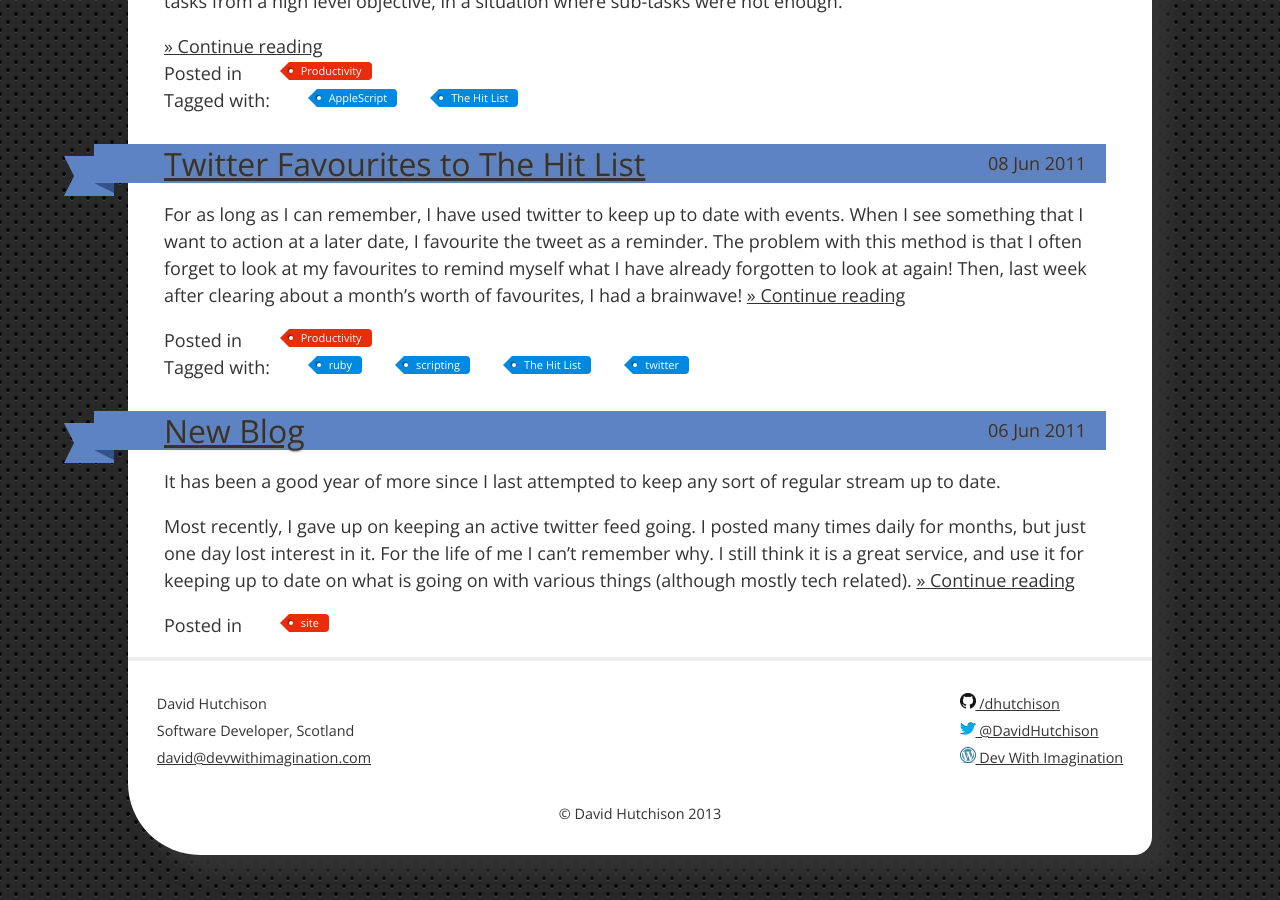
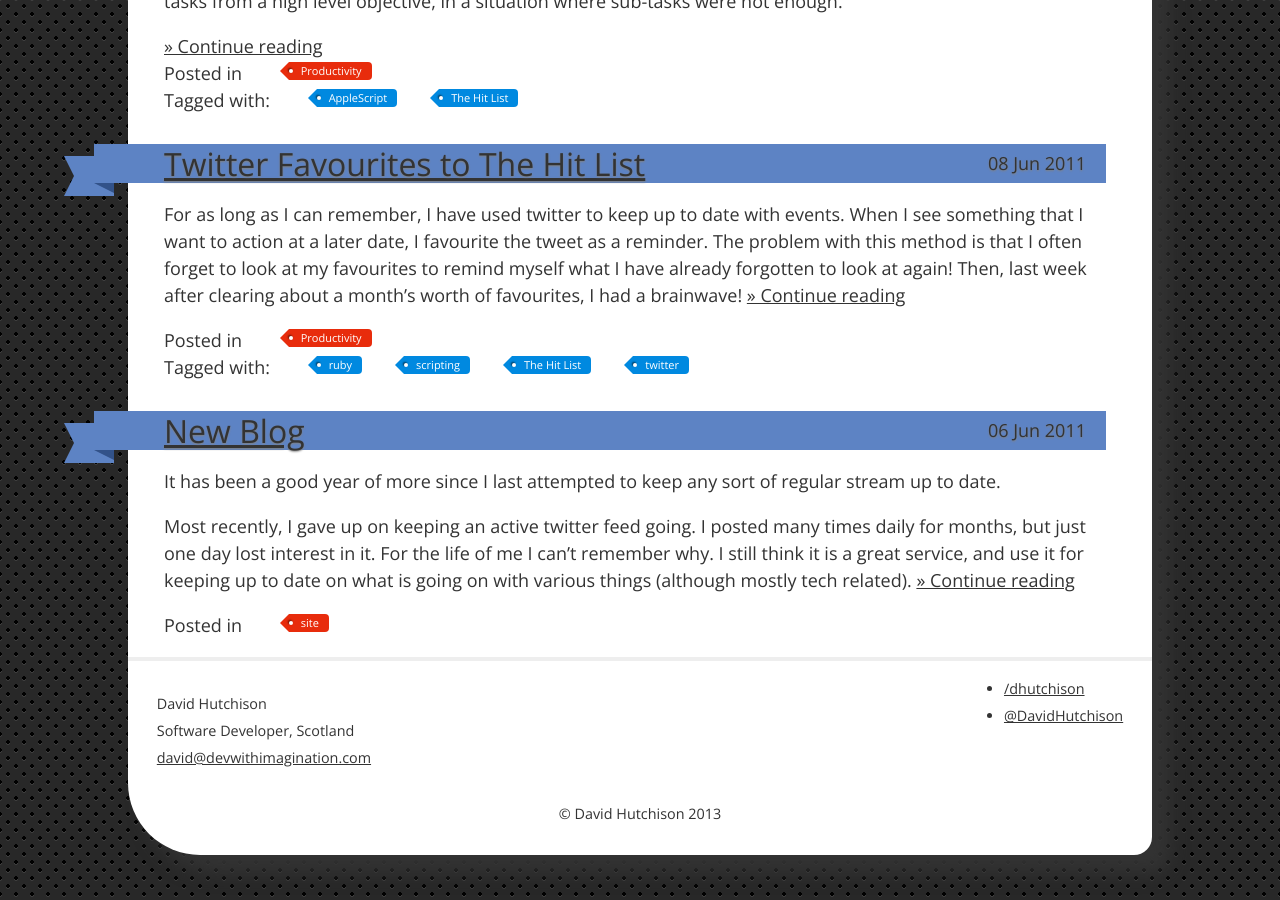
Before and after one commit to dhutchison/dhutchison.github.io, a Jekyll site: the page built from index.html, in a window 1280 px wide and 900 px high, scrolled down 4098 px. Built offline with Jekyll 4.4.1, drawn with Linux system fonts in a browser that asks for light colours; Markdown is read by kramdown in place of the engine named in the settings.

Commit message:
Tweak to title format, changed social to be  a list styled by css

```diff
--- a/_layouts/main.html
+++ b/_layouts/main.html
@@ -3,7 +3,7 @@
     <head>
         <meta charset="utf-8">
         <meta http-equiv="X-UA-Compatible" content="IE=edge,chrome=1">
-        <title>{{ site.name }} | {{page.title}}</title>
+        <title>{{page.title}} | {{ site.name }}</title>
         <meta name="viewport" content="width=device-width">
 
         <!-- syntax highlighting CSS -->
@@ -60,13 +60,13 @@
                   <a href="mailto:{{ site.email }}">{{ site.email }}</a>
                 </p>
               </div>
-              <div class="social">
-	            <p>
-    	          <a href="http://github.com/dhutchison/"><img src="/images/GitHub-Mark-32px.png"/> /dhutchison</a><br />
-                  <a href="http://twitter.com/DavidHutchison/"><img src="/images/twitter-bird-16x16.png"/> @DavidHutchison</a><br />
-	              <a href="http://devwithimagination.wordpress.com/"><img src="/images/wpmini-blue.png" /> Dev With Imagination</a><br />
+              <ul class="social">
+	            <li class="github">
+    	          <a href="http://github.com/dhutchison/">/dhutchison</a></li>
+    	        <li class="twitter">
+                  <a href="http://twitter.com/DavidHutchison/">@DavidHutchison</a></li>
     	        </p>
-              </div>
+              </ul>
               <div class="copy">
               	<p>
               	  &copy; David Hutchison 2013
```
